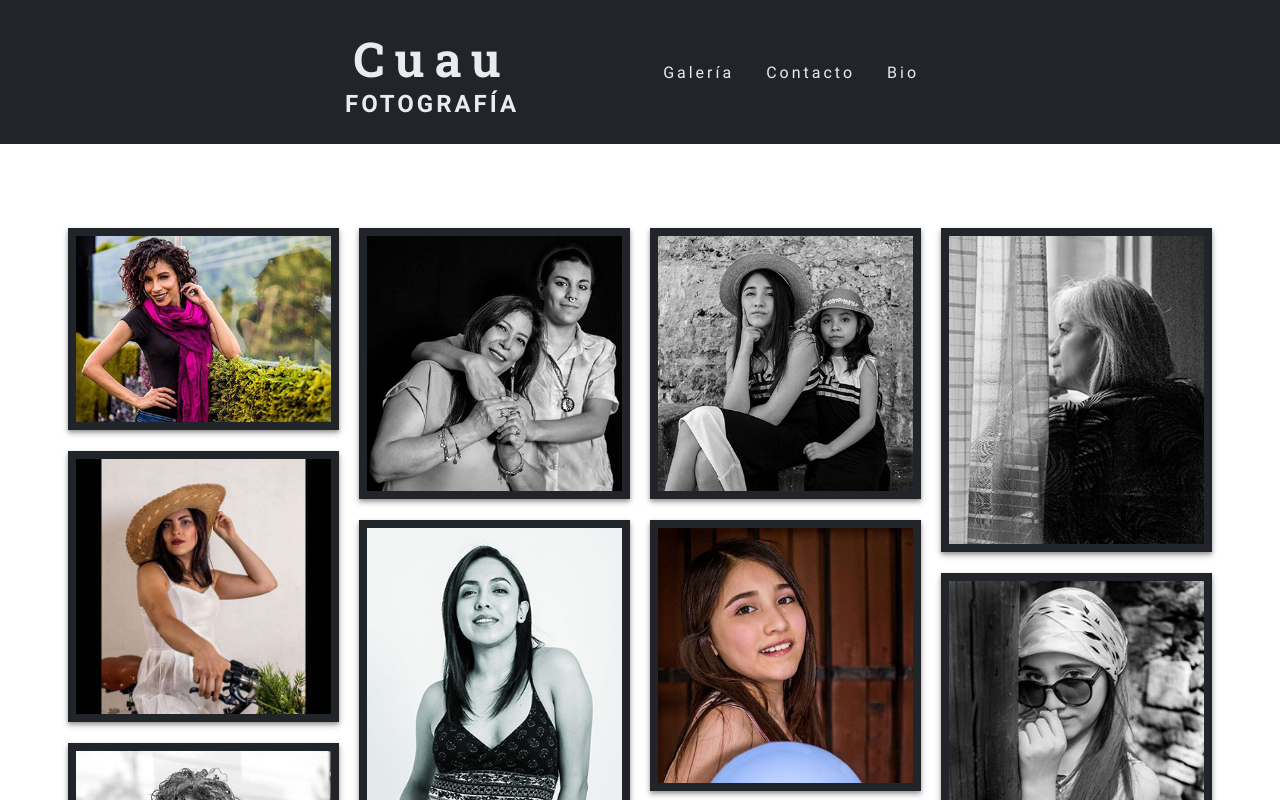
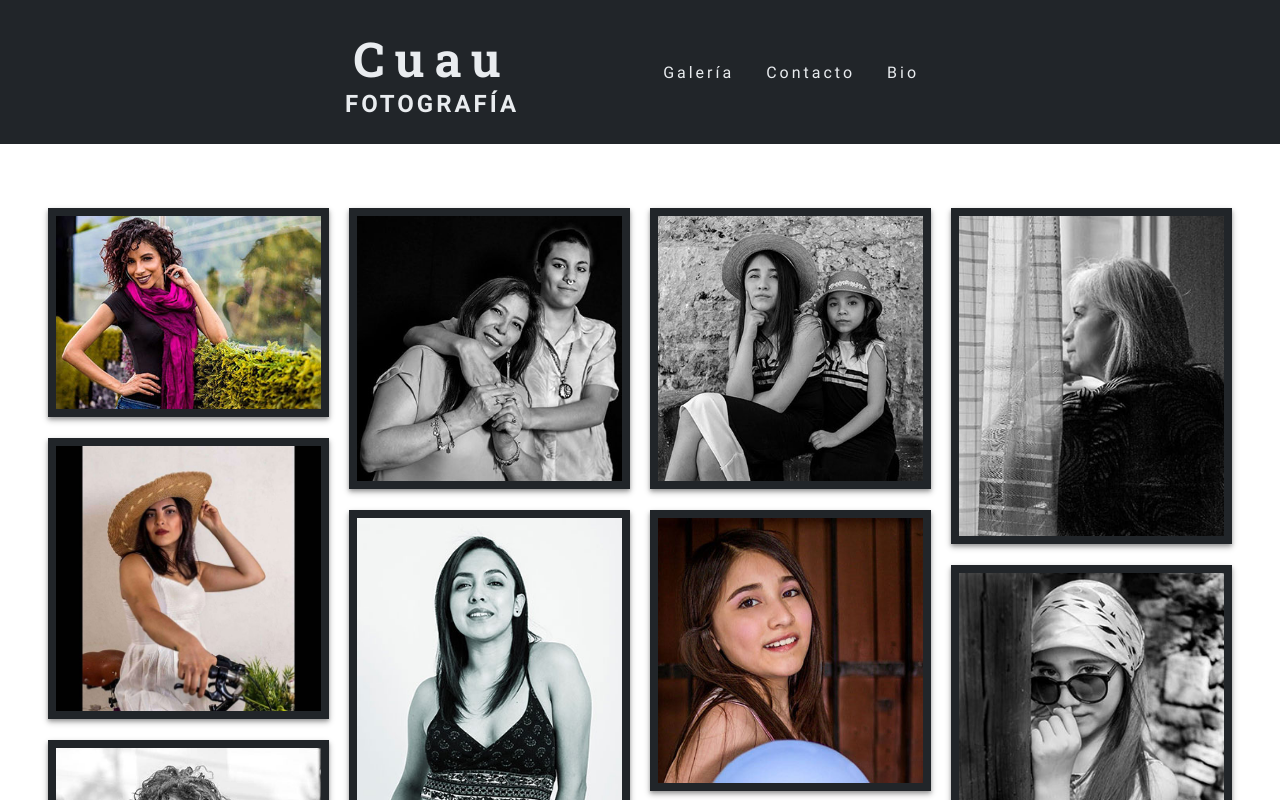
Before and after one commit to monica-zarate/cuau-photo, a React (Create React App) app: page /galeria in a window 1280 px wide. Shown: the top 800 px of the page. Built offline with nearby package versions, Linux system fonts and the light colour scheme.

Commit message:
Fixed text container size for About Component and photo containers for Gallery Components.

```diff
--- a/src/components/styles/main.css
+++ b/src/components/styles/main.css
@@ -318,7 +318,6 @@ body {
   -webkit-column-gap: 1.25rem;
           column-gap: 1.25rem;
   line-height: 1.25rem;
-  padding: 1.25rem;
 }
 
 @media (min-width: 768px) {
@@ -330,18 +329,12 @@ body {
 }
 
 .gallery__photo {
-  width: 17.5rem;
+  width: 100%;
+  height: auto;
+  -webkit-box-shadow: 0 2px 3px 0 rgba(0, 0, 0, 0.16), 0 3px 6px 0 rgba(0, 0, 0, 0.32);
+          box-shadow: 0 2px 3px 0 rgba(0, 0, 0, 0.16), 0 3px 6px 0 rgba(0, 0, 0, 0.32);
   border: 8px solid #212529;
   margin: 0 0 1rem 0;
-}
-
-@media (min-width: 768px) {
-  .gallery__photo {
-    width: 100%;
-    height: auto;
-    -webkit-box-shadow: 0 2px 3px 0 rgba(0, 0, 0, 0.16), 0 3px 6px 0 rgba(0, 0, 0, 0.32);
-            box-shadow: 0 2px 3px 0 rgba(0, 0, 0, 0.16), 0 3px 6px 0 rgba(0, 0, 0, 0.32);
-  }
 }
 
 .contact {
@@ -428,6 +421,12 @@ body {
   font-size: 1.25rem;
 }
 
+@media (min-width: 768px) {
+  .about__description, .about__text {
+    max-width: 42rem;
+  }
+}
+
 .about__social {
   margin: 2rem 0 0 0;
 }
--- a/src/components/styles/partials/_about.scss
+++ b/src/components/styles/partials/_about.scss
@@ -31,6 +31,10 @@
   &__text {
     text-align: center;
     font-size: 1.25rem;
+
+    @include tablet {
+      max-width: 42rem;
+    }
   }
 
   &__social {
--- a/src/components/styles/partials/_gallery.scss
+++ b/src/components/styles/partials/_gallery.scss
@@ -15,7 +15,6 @@
     column-count: 1;
     column-gap: 1.25rem;
     line-height: 1.25rem;
-    padding: 1.25rem;
 
     @include tablet {
       column-count: 4;
@@ -24,15 +23,10 @@
   }
 
   &__photo {
-    width: 17.5rem;
+    width: 100%;
+    height: auto;
+    box-shadow: 0 2px 3px 0 rgba(0, 0, 0, 0.16), 0 3px 6px 0 rgba(0, 0, 0, 0.32);
     border: 8px solid $highlight;
     margin: 0 0 1rem 0;
-
-    @include tablet {
-      width: 100%;
-      height: auto;
-      box-shadow: 0 2px 3px 0 rgba(0, 0, 0, 0.16),
-        0 3px 6px 0 rgba(0, 0, 0, 0.32);
-    }
   }
 }
```
Also changed, not shown: 1 other file (tests, documents, lock files or other folders).
